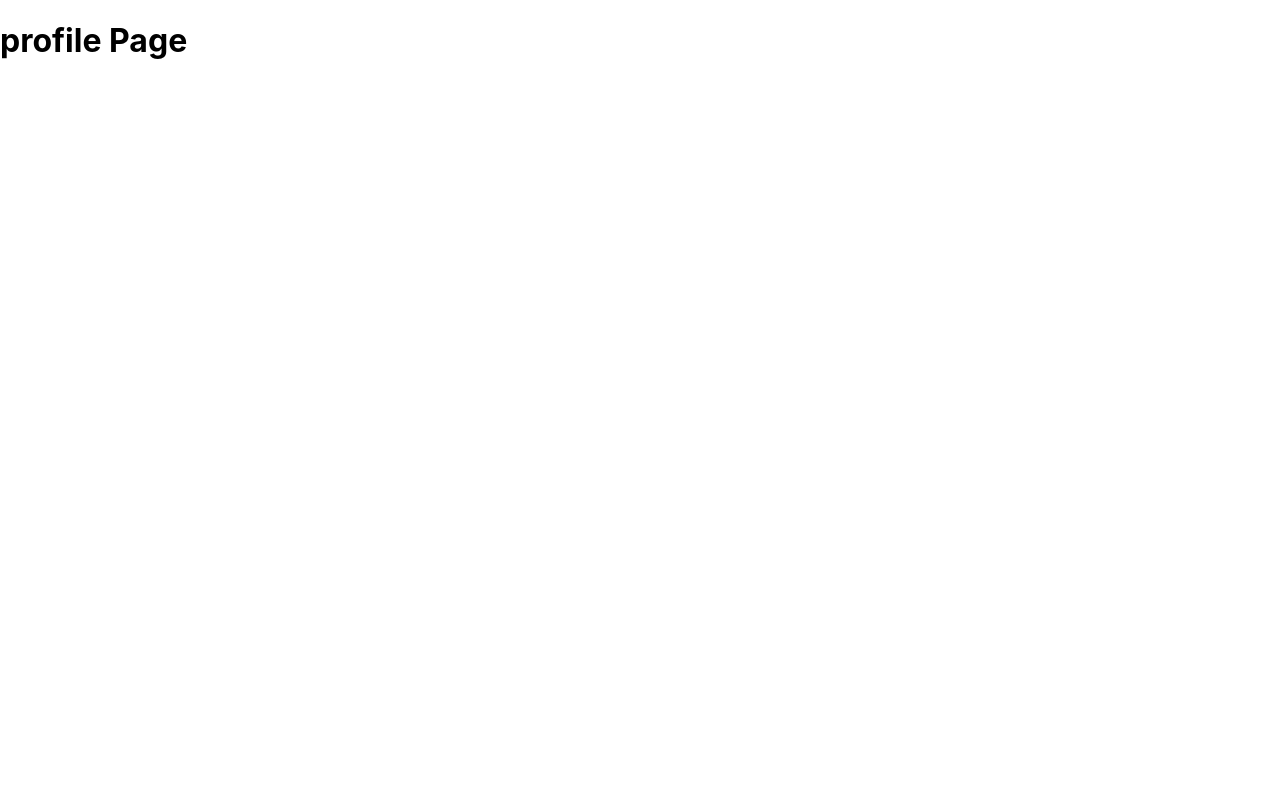
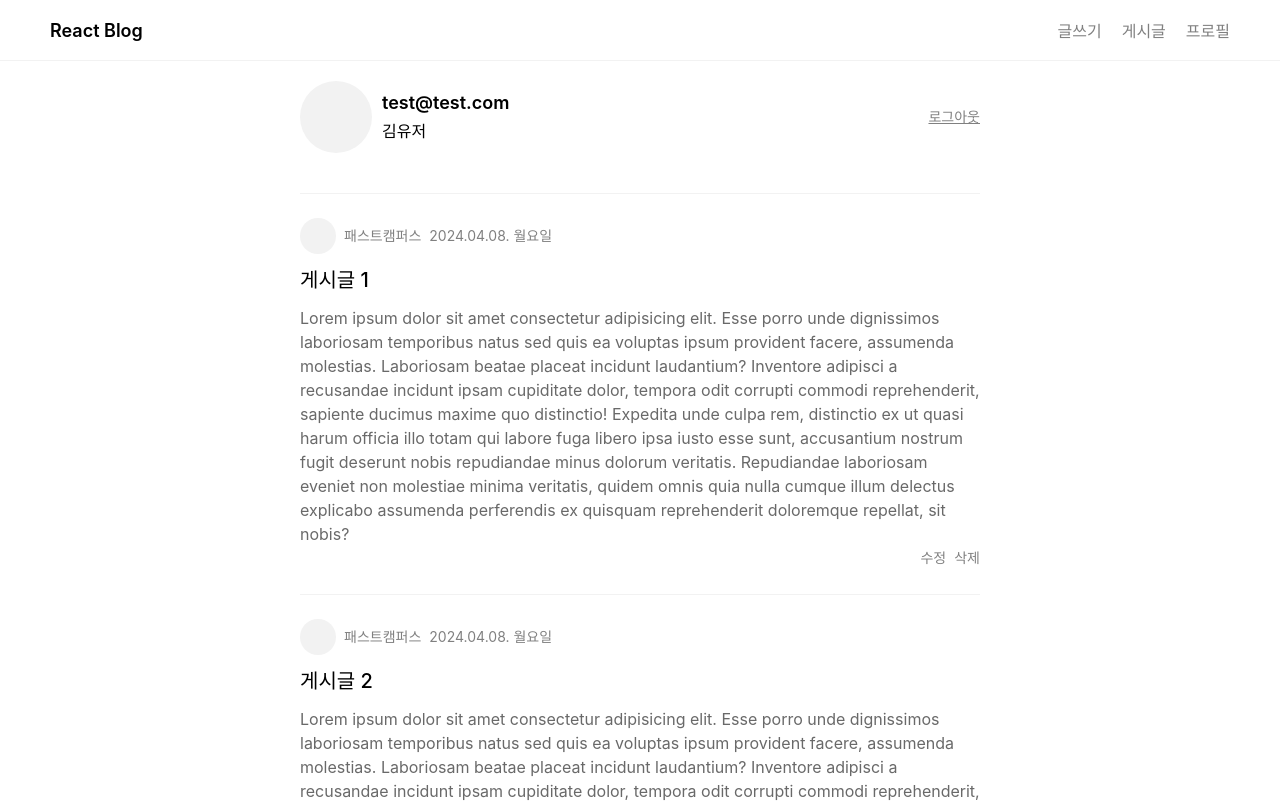
Before and after one commit to rladudgh321/ex-blog, a React (Create React App) app: page /profile in a window 1280 px wide. Shown: the top 802 px of the page. Built offline with nearby package versions, Linux system fonts and the light colour scheme.

Commit message:
3.5 프로필 및 게시글 상세 컴포넌트 작업

```diff
--- /dev/null
+++ b/src/components/Footer.tsx
@@ -0,0 +1,11 @@
+import { Link } from 'react-router-dom';
+
+export default function Footer() {
+  return (
+    <footer>
+      <Link to="/posts/new">글쓰기</Link>
+      <Link to="/posts">게시글</Link>
+      <Link to="/profile">프로필</Link>
+    </footer>
+  );
+}
--- /dev/null
+++ b/src/components/Header.tsx
@@ -0,0 +1,14 @@
+import { Link } from 'react-router-dom';
+
+export default function Header() {
+  return (
+    <header>
+      <Link className='header__logo' to='/'>React Blog</Link>
+      <div>
+        <Link to="/posts/new">글쓰기</Link>
+        <Link to="/posts">게시글</Link>
+        <Link to="/profile">프로필</Link>
+      </div>
+    </header>
+  );
+}
--- /dev/null
+++ b/src/components/PostDetail.tsx
@@ -0,0 +1,25 @@
+export default function PostDetail() {
+  return (
+    <>
+      <div className="post__detail">
+        <div className="post__box">
+          <div className="post__title">
+            Lorem ipsum, dolor sit amet consectetur adipisicing elit. Dolorem, assumenda.
+          </div>
+          <div className="post__profile-box">
+            <div className='post__profile' />
+            <div className='post__author-name'>패스트캠퍼스</div>
+            <div className='post__date'>2024.04.08. 월요일</div>
+          </div>
+          <div className="post__utils-box">
+            <div className="post__delete">삭제</div>
+            <div className="post__edit">수정</div>
+          </div>
+          <div className='post__text'>
+            Lorem ipsum dolor sit amet consectetur adipisicing elit. Esse porro unde dignissimos laboriosam temporibus natus sed quis ea voluptas ipsum provident facere, assumenda molestias. Laboriosam beatae placeat incidunt laudantium? Inventore adipisci a recusandae incidunt ipsam cupiditate dolor, tempora odit corrupti commodi reprehenderit, sapiente ducimus maxime quo distinctio! Expedita unde culpa rem, distinctio ex ut quasi harum officia illo totam qui labore fuga libero ipsa iusto esse sunt, accusantium nostrum fugit deserunt nobis repudiandae minus dolorum veritatis. Repudiandae laboriosam eveniet non molestiae minima veritatis, quidem omnis quia nulla cumque illum delectus explicabo assumenda perferendis ex quisquam reprehenderit doloremque repellat, sit nobis?
+          </div>
+        </div>
+      </div>
+    </>
+  );
+}
--- /dev/null
+++ b/src/components/PostList.tsx
@@ -0,0 +1,40 @@
+import { Link } from 'react-router-dom';
+
+interface PostListProps {
+  hasNavigation?: boolean;
+}
+
+export default function PostList({hasNavigation = true}: PostListProps) {
+  return (
+    <>
+      { hasNavigation && <div className="post__navagiation">
+        <div className='post__navagiation--active'>전체글</div>
+        <div>나의글</div>
+      </div>}
+      <div className="post__list">
+        {/* 더미데이터를 이런식으로 [...Array(10)] .map(()) 으로 할 수도 있구나 */}
+        {[...Array(10)].map((v,i) => {
+          return (
+            <div key={i+1} className="post__box">
+              <Link to={`/posts/${i+1}`}>
+                <div className="post__profile-box">
+                  <div className='post__profile' />
+                  <div className='post__author-name'>패스트캠퍼스</div>
+                  <div className='post__date'>2024.04.08. 월요일</div>
+                </div>
+                <div className="post__title">게시글 {i+1}</div>
+                <div className='post__text'>
+                  Lorem ipsum dolor sit amet consectetur adipisicing elit. Esse porro unde dignissimos laboriosam temporibus natus sed quis ea voluptas ipsum provident facere, assumenda molestias. Laboriosam beatae placeat incidunt laudantium? Inventore adipisci a recusandae incidunt ipsam cupiditate dolor, tempora odit corrupti commodi reprehenderit, sapiente ducimus maxime quo distinctio! Expedita unde culpa rem, distinctio ex ut quasi harum officia illo totam qui labore fuga libero ipsa iusto esse sunt, accusantium nostrum fugit deserunt nobis repudiandae minus dolorum veritatis. Repudiandae laboriosam eveniet non molestiae minima veritatis, quidem omnis quia nulla cumque illum delectus explicabo assumenda perferendis ex quisquam reprehenderit doloremque repellat, sit nobis?
+                </div>
+                <div className="post__utils-box">
+                  <div className="post__delete">삭제</div>
+                  <div className="post__edit">수정</div>
+                </div>
+              </Link>
+            </div>
+          );
+        })}
+      </div>
+    </>
+  );
+}
--- /dev/null
+++ b/src/components/Profile.tsx
@@ -0,0 +1,18 @@
+import { Link } from 'react-router-dom';
+
+export default function Profile() {
+  return (
+    <>
+      <div className='profile__box'>
+        <div className="profile__box-lg">
+          <div className="profile__image" />
+          <div>
+            <div className="profile__email">test@test.com</div>
+            <div className="profile__name">김유저</div>
+          </div>
+        </div>
+        <Link to="/" className="profile__logout">로그아웃</Link>
+      </div>
+    </>
+  );
+}
--- a/src/index.css
+++ b/src/index.css
@@ -15,7 +15,6 @@ code {
 /* header */
 header {
   display: flex;
-  flex-direction: row-reverse;
   border-bottom: 1px solid #f2f2f2;
   min-height: 40px;
   /*
@@ -27,6 +26,12 @@ header {
   align-items: center;
   justify-content: space-between;
   padding: 10px 40px;
+}
+
+header .header__logo {
+  color: black;
+  font-size: 18px;
+  font-weight: 600;
 }
 
 header a {
@@ -81,8 +86,8 @@ footer a:focus{
   color: black;
 }
 
-/* post list */
-.post__list {
+/* post list, post detail */
+.post__list, .post__detail {
   min-height: 90vh;
   /*
     view port 90%를 주는 구나...
@@ -153,3 +158,74 @@ footer a:focus{
 .post__edit:focus{
   color:black;
 }
+
+/* post detail */
+.post__detail .post__title {
+  font-size: 36px;
+  line-height: 40px;
+}
+
+.post__detail .post__utils-box {
+  padding: 10px 0;
+  /* padding을 먼저 줌으로써 전체적인 윤곽을 잡는 것이다
+    다른 레이아웃(line-height나 반응형을 위한 min-height)보다 먼저 패딩을 주자
+  */
+  border-top: 1px solid #f2f2f2;
+  border-bottom: 1px solid #f2f2f2;
+  flex-direction: row;
+}
+
+.post__detail .post__profile-box {
+  padding: 10px 0;
+}
+
+.post__detail .post__text {
+  padding: 20px 0;
+}
+
+/* profile */
+.profile__box {
+  display: flex;
+  gap: 18px;
+  align-items: center;
+  font-size: 18px;
+  margin: 0 auto;
+  max-width: 680px;
+  /* 680px으로 맞춤 */
+  text-align: left;
+  line-height: 24px;
+  justify-content: space-between;
+  /* justify between은 역시 균형이다 */
+  padding: 20px;
+}
+
+.profile__box-lg {
+  display: flex;
+  gap: 10px;
+  align-items: center;
+}
+
+.profile__image {
+  background-color: #f2f2f2;
+  width: 72px;
+  height: 72px;
+  border-radius: 50%;
+}
+
+.profile__email {
+  font-weight: 600;
+}
+
+.profile__name {
+  font-size: 16px;
+  padding-top: 4px;
+}
+
+.profile__logout {
+  color: gray;
+  font-size: 14px;
+}
+
+.profile__logout:focus, .profile__logout:hover{
+  color: black;
+}
--- a/src/pages/home/index.tsx
+++ b/src/pages/home/index.tsx
@@ -1,48 +1,13 @@
-import { Link } from 'react-router-dom';
+import Footer from '../../components/Footer';
+import Header from '../../components/Header';
+import PostList from '../../components/PostList';
 
 export default function Home() {
   return (
     <div>
-      <header>
-        <div>
-          <Link to="/posts/new">글쓰기</Link>
-          <Link to="/posts">게시글</Link>
-          <Link to="/profile">프로필</Link>
-        </div>
-      </header>
-      <div className="post__navagiation">
-        <div className='post__navagiation--active'>전체글</div>
-        <div>나의글</div>
-      </div>
-      <div className="post__list">
-        {/* 더미데이터를 이런식으로 [...Array(10)] .map(()) 으로 할 수도 있구나 */}
-        {[...Array(10)].map((v,i) => {
-          return (
-            <div key={i+1} className="post__box">
-              <Link to={`/posts/${i+1}`}>
-                <div className="post__profile-box">
-                  <div className='post__profile' />
-                  <div className='post__author-name'>패스트캠퍼스</div>
-                  <div className='post__date'>2024.04.08. 월요일</div>
-                </div>
-                <div className="post__title">게시글 {i+1}</div>
-                <div className='post__text'>
-                  Lorem ipsum dolor sit amet consectetur adipisicing elit. Esse porro unde dignissimos laboriosam temporibus natus sed quis ea voluptas ipsum provident facere, assumenda molestias. Laboriosam beatae placeat incidunt laudantium? Inventore adipisci a recusandae incidunt ipsam cupiditate dolor, tempora odit corrupti commodi reprehenderit, sapiente ducimus maxime quo distinctio! Expedita unde culpa rem, distinctio ex ut quasi harum officia illo totam qui labore fuga libero ipsa iusto esse sunt, accusantium nostrum fugit deserunt nobis repudiandae minus dolorum veritatis. Repudiandae laboriosam eveniet non molestiae minima veritatis, quidem omnis quia nulla cumque illum delectus explicabo assumenda perferendis ex quisquam reprehenderit doloremque repellat, sit nobis?
-                </div>
-                <div className="post__utils-box">
-                  <div className="post__delete">삭제</div>
-                  <div className="post__edit">수정</div>
-                </div>
-              </Link>
-            </div>
-          );
-        })}
-      </div>
-      <footer>
-          <Link to="/posts/new">글쓰기</Link>
-          <Link to="/posts">게시글</Link>
-          <Link to="/profile">프로필</Link>
-      </footer>
+      <Header />
+      <PostList />
+      <Footer />
     </div>
   );
 }
--- a/src/pages/posts/detail.tsx
+++ b/src/pages/posts/detail.tsx
@@ -1,5 +1,13 @@
-export default function PostDetail(){
+import Footer from '../../components/Footer';
+import Header from '../../components/Header';
+import PostDetail from '../../components/PostDetail';
+
+export default function PostDetailPage(){
   return (
-    <h1>Post Detail Page</h1>
+    <>
+      <Header />
+      <PostDetail />
+      <Footer />
+    </>
   );
 }
--- a/src/pages/posts/edit.tsx
+++ b/src/pages/posts/edit.tsx
@@ -1,4 +1,4 @@
-export default function PostEdit(){
+export default function PostEditPage(){
   return (
     <h1>Post Edit Page</h1>
   );
--- a/src/pages/posts/index.tsx
+++ b/src/pages/posts/index.tsx
@@ -1,5 +1,13 @@
-export default function PostList() {
+import Footer from '../../components/Footer';
+import Header from '../../components/Header';
+import PostList from '../../components/PostList';
+
+export default function PostListPage() {
   return (
-    <h1>Post List Page</h1>
+    <>
+      <Header />
+      <PostList hasNavigation={false} />
+      <Footer />
+    </>
   );
 }
--- a/src/pages/posts/new.tsx
+++ b/src/pages/posts/new.tsx
@@ -1,5 +1,12 @@
-export default function PostNew(){
+import Footer from '../../components/Footer';
+import Header from '../../components/Header';
+
+export default function PostNewPage(){
   return (
-    <h1>Post New Page</h1>
+    <>
+      <Header />
+      <div>Post Form</div>
+      <Footer />
+    </>
   );
 }
--- a/src/pages/profile/index.tsx
+++ b/src/pages/profile/index.tsx
@@ -1,5 +1,15 @@
-export default function Profile(){
+import Footer from '../../components/Footer';
+import Header from '../../components/Header';
+import PostList from '../../components/PostList';
+import Profile from '../../components/Profile';
+
+export default function ProfilePage(){
   return (
-    <h1>profile Page</h1>
+    <>
+      <Header />
+      <Profile />
+      <PostList hasNavigation={false} />
+      <Footer />
+    </>
   );
 }
```
